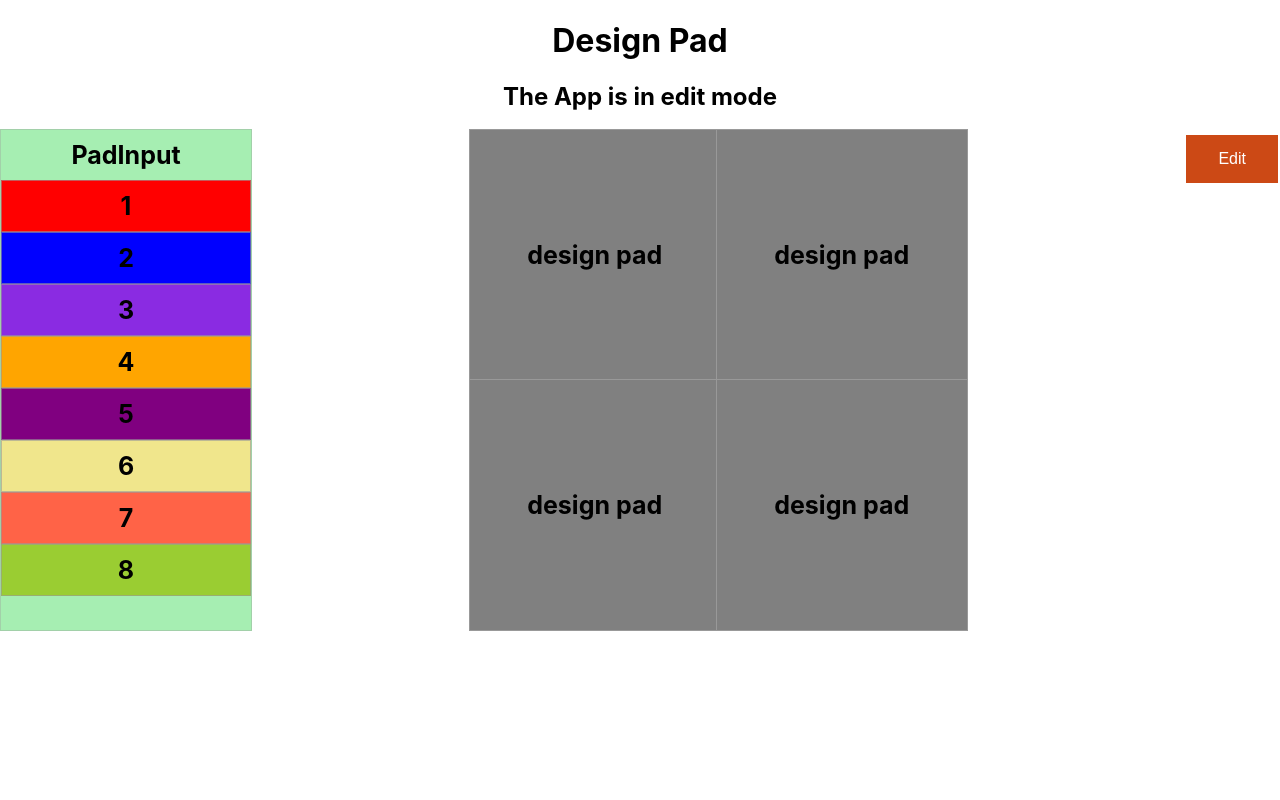
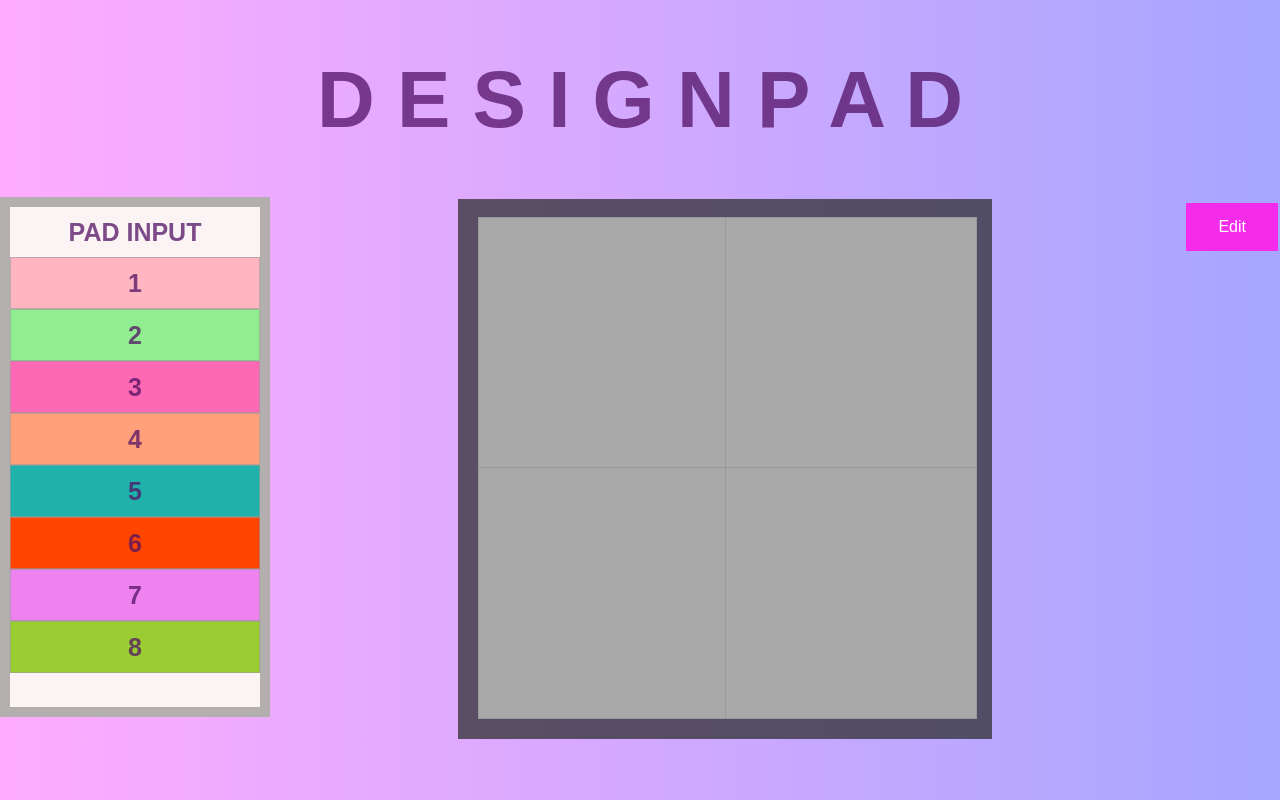
Before and after one commit to 464squad/design-pad, a React (Create React App) app: page / in a window 1280 px wide. Both pictures are taken after a click on the button "Edit". Built offline with nearby package versions, Linux system fonts and the light colour scheme.

Commit message:
adding designboard logics

```diff
--- a/src/App.js
+++ b/src/App.js
@@ -1,15 +1,13 @@
 import React from 'react';
-import './App.css';
 import DesignContainer from './components/DesignContainer';
-
+import "./components/style.css"
 function App() {
   return (
-    <div style={{ textAlign:"center", justifyContent:"center"}} >
-    <h1>Design Pad</h1>
+    <div className="heading" >
+    <h1>D E S I G N P A D</h1>
     <DesignContainer/>
 
     </div>
   );
-}
-
+  }
 export default App;
--- a/src/components/DesignBoard.js
+++ b/src/components/DesignBoard.js
@@ -1,14 +1,16 @@
 import React, { Component } from 'react'
 import "./style.css"
+const sqaures_background= ["DarkGray", "DarkGray", "DarkGray","DarkGray"]
 class DesignBoard extends Component {
 
 
     constructor(props) {
         super(props)
 
-       // let padInputColor= null;
+       let padInputColor= null;
         this.state = {
              squares: Array(4).fill(null),
+
 
         }
     }
@@ -17,15 +19,33 @@ class DesignBoard extends Component {
         ev.preventDefault();
         var data = ev.dataTransfer.getData("text");
         //console.log("in drop: "+data)
-        //console.log(ev.target)
+        console.log(ev.target)
         //ev.target.appendChild(document.getElementById(data));
-       let padInputColor = document.getElementById(data).style.backgroundColor
-       console.log("final padInput--" +padInputColor)
-       ev.target.style.backgroundColor = padInputColor
+       this.padInputColor = document.getElementById(data).style.backgroundColor
+
+       //console.log("final padInput--" +this.padInputColor)
+       ev.target.style.backgroundColor = this.padInputColor
+
+
+     const div_index = ev.target.id
+     //console.log("div id -"+div_index)
+
+
+      const squareWithChange = this.state.squares.slice()
+
+      squareWithChange[div_index] = "changed"
+      //console.log(squareWithChange)
+
+      const squaresBackground = sqaures_background
+      squaresBackground[div_index] = this.padInputColor
+
+      console.log(squaresBackground)
 
 
 
-
+      this.setState({
+          squares: squareWithChange,
+      })
 }
 
 
@@ -35,18 +55,24 @@ class DesignBoard extends Component {
 
     renderDesignPad(i)
     {
+        const bck_clr = sqaures_background[i]
+
+         const style = {
+             background: bck_clr,
+}
+         console.log(style)
+
         const mode = this.props.mode
+
         if(mode === false){
             return(
-            <div id= "this.props.value" className="square">
-                design pad
-                </div>
+            <div id= {i}  className= "square" style={style}>
+            </div>
             )
-            }
+     }
             return (           /*in edit mode*/
-                <div className="square"
+                <div  id= {i}  className= "square" style={style}
                 onDrop= {this.drop}  onDragOver={this.allowDrop}>
-                 design pad
                </div>
             )
     }
--- a/src/components/DesignContainer.js
+++ b/src/components/DesignContainer.js
@@ -22,7 +22,7 @@ class DesignContainer extends Component {
 
             return (
             <div>
-                <h2>The App is in view mode</h2>
+               {/*<h2>IN VIEW MODE </h2>*/}
 
                 <div>
                 <button className= "button" onClick={this.handleEdit}>Edit</button>
@@ -39,7 +39,7 @@ class DesignContainer extends Component {
         return (
 
             <div>
-                <h2>The App is in edit mode</h2>
+               {/*<h2>IN EDIT MODE</h2>*/}
 
                 <div>
                 <button className="edit-active" onClick ={this.handleEdit}>Edit</button>
@@ -51,7 +51,7 @@ class DesignContainer extends Component {
 
                 <div className="board">
                 <div className = "design-board">
-                <DesignBoard />
+                <DesignBoard mode ={this.state.mode}/>
                 </div>
                 <div>
 
--- a/src/components/PadInput.js
+++ b/src/components/PadInput.js
@@ -14,22 +14,23 @@ export class PadInput extends Component {
        return (
            <div>
 
+
            <div className="pad-box">
-           <div>PadInput</div>
+           <div>PAD INPUT</div>
            <div>
-           <div id = "clr1" style={{border: "1px solid #9999", backgroundColor: "red"}} draggable={true} onDragStart={this.drag}>1</div>
-           <div id = "clr2" style={{border: "1px solid #9999", backgroundColor: "blue"}} draggable={true} onDragStart={this.drag} >2</div>
+           <div id = "clr1" style={{border: "1px solid #9999", backgroundColor: "LightPink"}} draggable={true} onDragStart={this.drag}>1</div>
+           <div id = "clr2" style={{border: "1px solid #9999", backgroundColor: "LightGreen"}} draggable={true} onDragStart={this.drag} >2</div>
            </div>
            <div>
-           <div id = "clr3" style={{border: "1px solid #9999", backgroundColor: "blueviolet"}} draggable={true} onDragStart={this.drag}>3</div>
-           <div id = "clr4" style={{border: "1px solid #9999", backgroundColor: "orange"}} draggable={true} onDragStart={this.drag}>4</div>
+           <div id = "clr3" style={{border: "1px solid #9999", backgroundColor: "HotPink"}} draggable={true} onDragStart={this.drag}>3</div>
+           <div id = "clr4" style={{border: "1px solid #9999", backgroundColor: "LightSalmon"}} draggable={true} onDragStart={this.drag}>4</div>
            </div>
            <div >
-           <div id = "clr5" style={{border: "1px solid #9999", backgroundColor: "purple"}} draggable={true} onDragStart={this.drag}>5</div>
-           <div id = "clr6" style={{border: "1px solid #9999",backgroundColor:"khaki"}} draggable={true} onDragStart={this.drag}>6</div>
+           <div id = "clr5" style={{border: "1px solid #9999", backgroundColor: "LightSeaGreen"}} draggable={true} onDragStart={this.drag}>5</div>
+           <div id = "clr6" style={{border: "1px solid #9999",backgroundColor:"OrangeRed"}} draggable={true} onDragStart={this.drag}>6</div>
            </div>
            <div>
-           <div id = "clr7" style={{border: "1px solid #9999", backgroundColor:"tomato"}} draggable={true} onDragStart={this.drag}>7</div>
+           <div id = "clr7" style={{border: "1px solid #9999", backgroundColor:"Violet"}} draggable={true} onDragStart={this.drag}>7</div>
            <div id = "clr8" style={{border: "1px solid #9999",backgroundColor:"yellowgreen"}}draggable={true} onDragStart={this.drag}>8</div>
            </div>
            </div>
--- a/src/components/style.css
+++ b/src/components/style.css
@@ -1,13 +1,25 @@
+
+.heading{
+  text-align: center;
+  justify-content: center;
+  font-family: Arial, Helvetica, sans-serif;
+  color: rgba(81, 18, 100, .75);
+  font-size: 40px;
+
+}
+
 .board {
   display: flex;
   justify-content: center;
   font-size: bold;
   align-items: center;
+
 }
 .design-board {
   display: flex;
   justify-content: center;
   align-items: center;
+  border: 20px solid rgba(46, 47, 48, 0.75);
 }
 .squareColorChanged {
   background: grey;
@@ -17,7 +29,7 @@
   font-weight: bold;
   line-height: 250px;
   height: 250px;
-  margin-right: -5px;
+  margin-left: -45px;
   margin-top: -2px;
   padding: 0;
   text-align: center;
@@ -25,7 +37,7 @@
 }
 
 .square {
-  background: grey;
+  /*background: grey;*/
   border: 1px solid #999;
   float: left;
   font-size: 25px;
@@ -39,8 +51,8 @@
   line-height: 250px;
 }
 .pad-box {
-  background: rgb(166, 238, 178);
-  border: 1px solid rgba(153, 153, 153, 0.363);
+  background: rgb(252, 244, 244);
+  border: 10px solid rgba(46, 47, 48, 0.35);
   float: left;
   font-size: 25px;
   font-weight: bold;
@@ -62,7 +74,9 @@
 }
 .button {
   float: right;
-  background-color: #252d3bde;
+  background-color: #585858de;
+  border: none;
+  color: white;
   padding: 15px 32px;
   text-align: center;
   text-decoration: none;
@@ -72,7 +86,7 @@
 }
 .edit-active {
   float: right;
-  background-color: #cc4915;
+  background-color: #f529ebfb;
   border: none;
   color: white;
   padding: 15px 32px;
--- a/src/index.css
+++ b/src/index.css
@@ -5,6 +5,7 @@ body {
     sans-serif;
   -webkit-font-smoothing: antialiased;
   -moz-osx-font-smoothing: grayscale;
+  background:linear-gradient(to right, rgb(255, 172, 255), rgb(166, 166, 255)) repeat scroll 0% 0%; ;
 }
 
 code {
```
